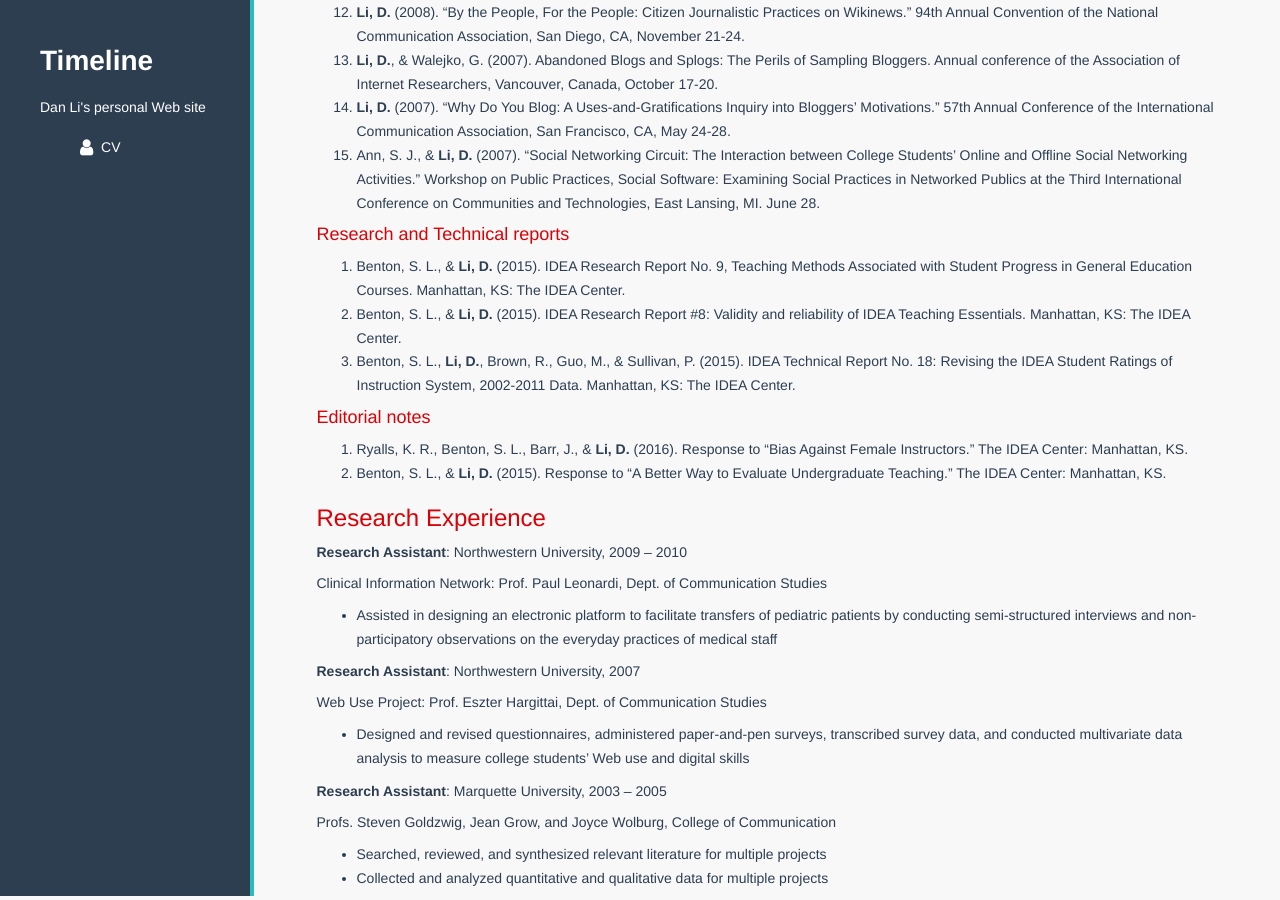
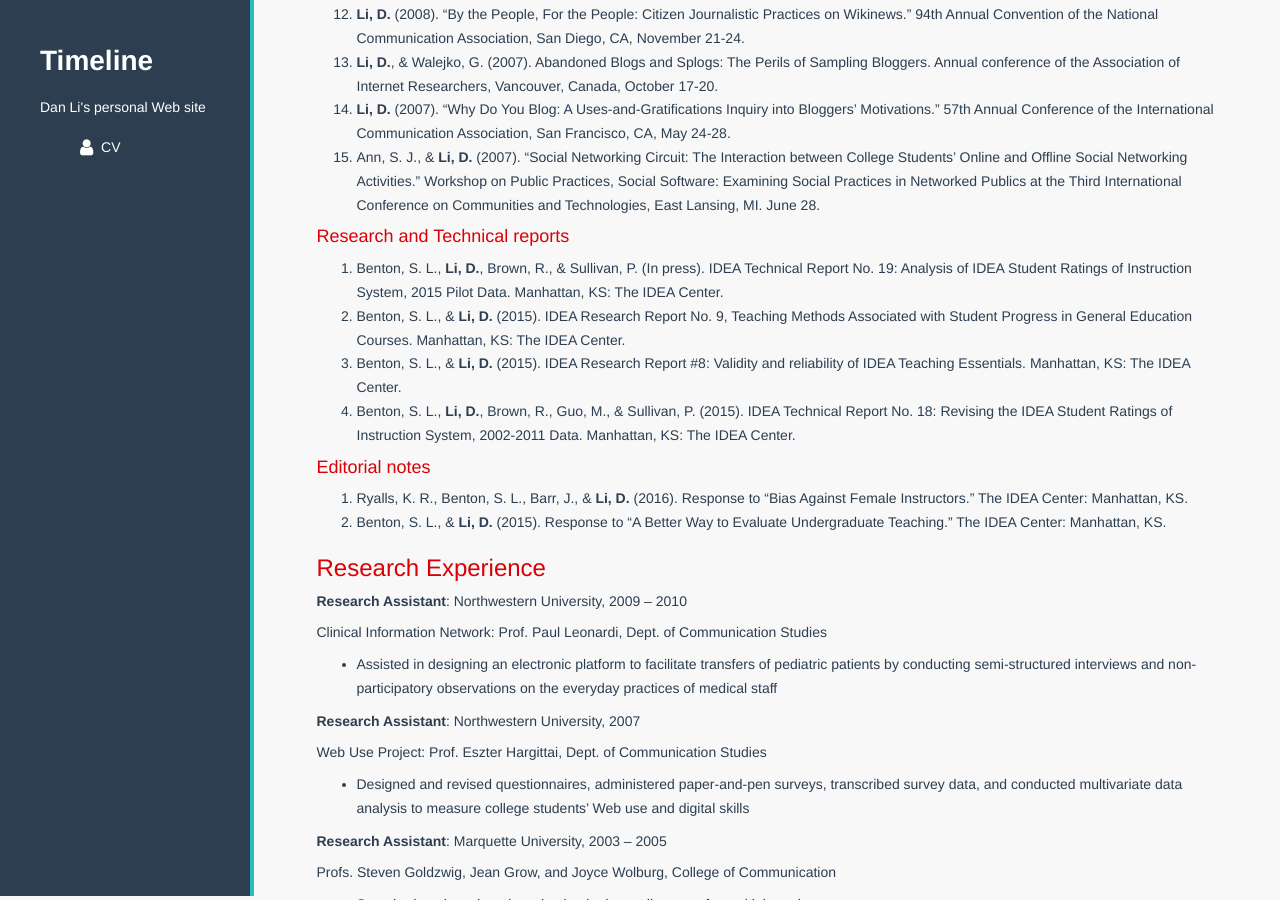
Before and after one commit to danli-ds/danliIDEA.github.io, a Jekyll site: the page built from CV/index.md, in a window 1280 px wide and 900 px high, scrolled down 1413 px. Built offline with Jekyll 4.4.1, drawn with Linux system fonts in a browser that asks for light colours; nearby versions of some CDN libraries; Markdown is read by kramdown in place of the engine named in the settings.

Commit message:
Add TR19

```diff
--- a/CV/index.md
+++ b/CV/index.md
@@ -23,9 +23,9 @@ Manhattan, KS 66502
 
 ### Employment
 
-Research Associate, The IDEA Center, 2011 ~ present
+- Research Associate, The IDEA Center, 2011 ~ present
 
-Compliance Auditor, Kansas State University, 2011 - 2012
+- Compliance Auditor, Kansas State University, 2011 - 2012
 
 ### Publications
 
@@ -61,6 +61,7 @@ Communities and Technologies, East Lansing, MI. June 28.
 
 #### Research and Technical reports
 
+1. Benton, S. L., **Li, D.**, Brown, R., & Sullivan, P. (In press). IDEA Technical Report No. 19: Analysis of IDEA Student Ratings of Instruction System, 2015 Pilot Data. Manhattan, KS: The IDEA Center.
 1. Benton, S. L., & **Li, D.** (2015). IDEA Research Report No. 9, Teaching Methods Associated with Student Progress in General Education Courses. Manhattan, KS: The IDEA Center.
 1. Benton, S. L., & **Li, D.** (2015). IDEA Research Report #8: Validity and reliability of IDEA Teaching Essentials. Manhattan, KS: The IDEA Center.
 1. Benton, S. L., **Li, D.**, Brown, R., Guo, M., & Sullivan, P. (2015). IDEA Technical Report No. 18: Revising the IDEA Student Ratings of Instruction System, 2002-2011 Data. Manhattan, KS: The IDEA Center.
```
